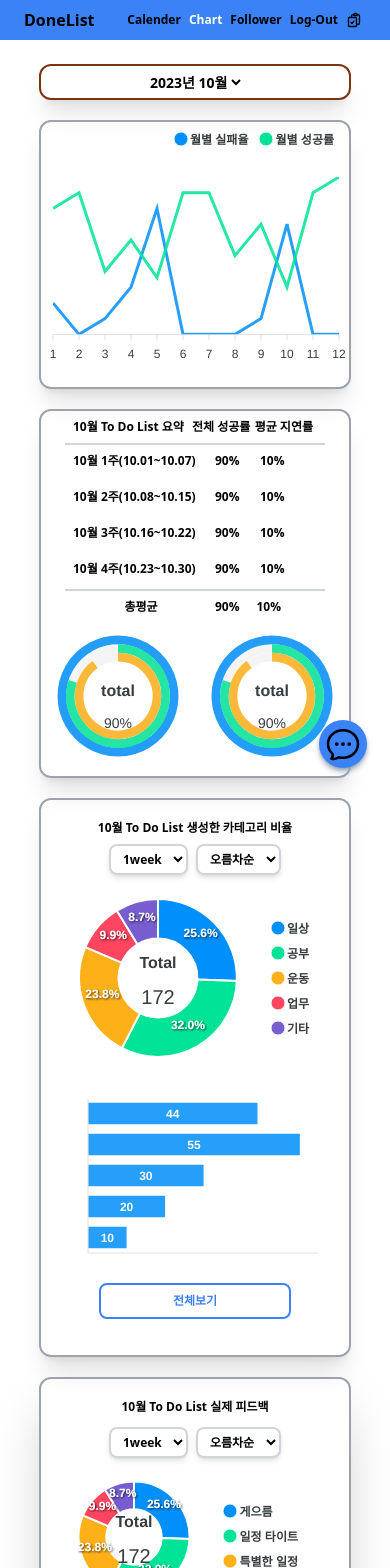
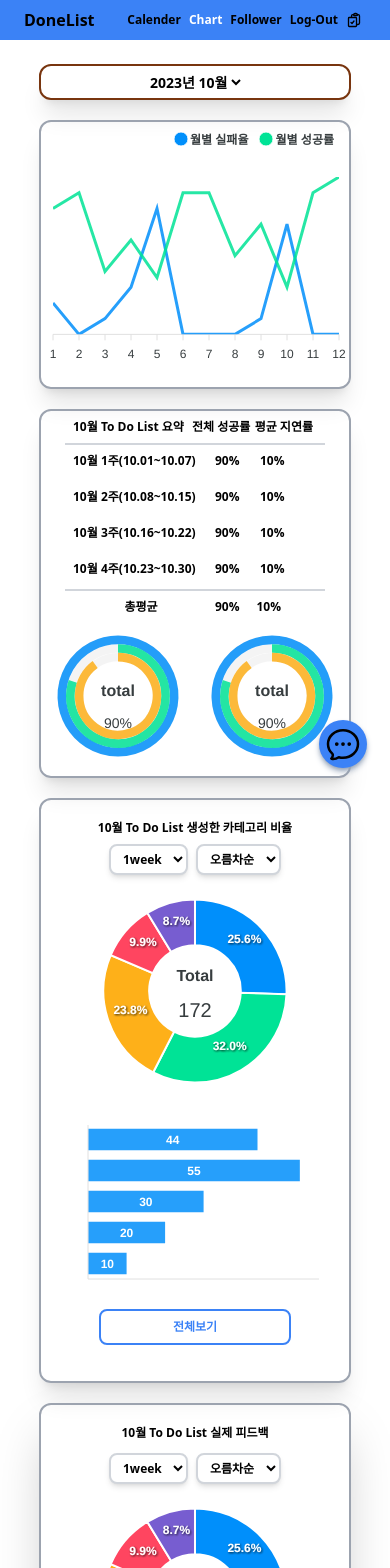
Before and after one commit to comko123/markup-copy, a Next.js app: page /chart in a window 390 px wide. Shown: the top 1568 px of the page. Built offline with nearby package versions, Linux system fonts and the light colour scheme.

Commit message:
차트페이지 반응형 조정

```diff
--- a/src/graph_options/donutOptions.ts
+++ b/src/graph_options/donutOptions.ts
@@ -1,4 +1,4 @@
 export const donutOptions = {
-    plotOptions:{pie:{donut:{size:"50%",labels:{show:true,total:{show:true,fontWeight:800}}}}},
-chart:{height:50,width:50},legend:{fontWeight: 600}
+    plotOptions:{pie:{donut:{size:"50%",labels:{show:true,total:{show:true,fontWeight:600},}}}},
+chart:{height:50,width:50},legend:{show:false}
 }
--- a/src/styles/globals.css
+++ b/src/styles/globals.css
@@ -8,3 +8,6 @@
     -ms-user-select:none;
     user-select:none;
 }
+select{
+    background-color: white;
+}
```
